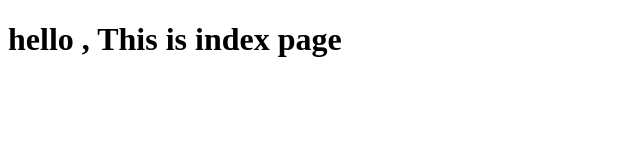
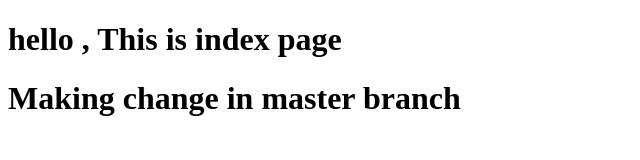
Before and after one commit to prashantsinghranjan/gitcommand, a plain HTML site: page index.html in a window 1280 px wide. Shown: the whole page, without its empty margins (0-640 px from the left). Drawn offline with Linux system fonts and the light colour scheme.

Commit message:
making change

```diff
--- a/index.html
+++ b/index.html
@@ -7,5 +7,6 @@
 </head>
 <body>
     <h1>hello , This is index page</h1>
+    <h1>Making change in master branch</h1>
 </body>
 </html>
```
